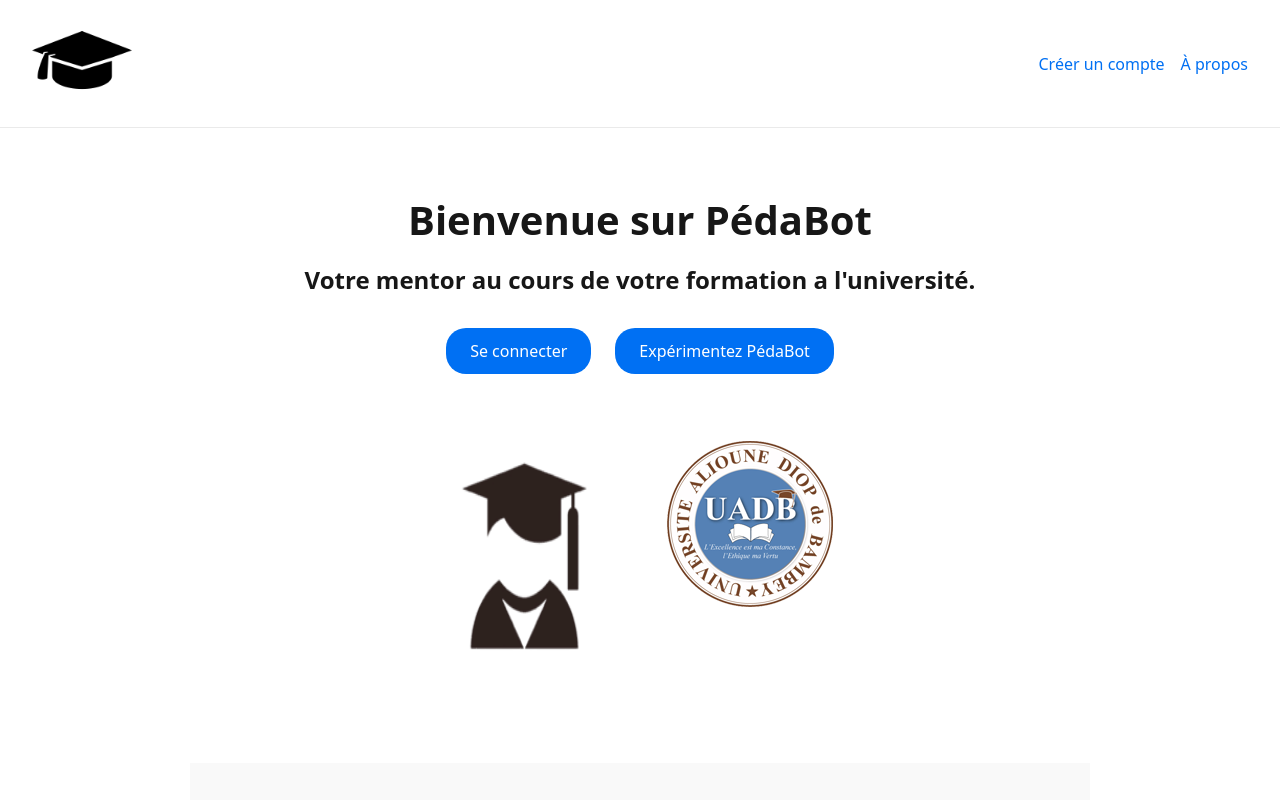
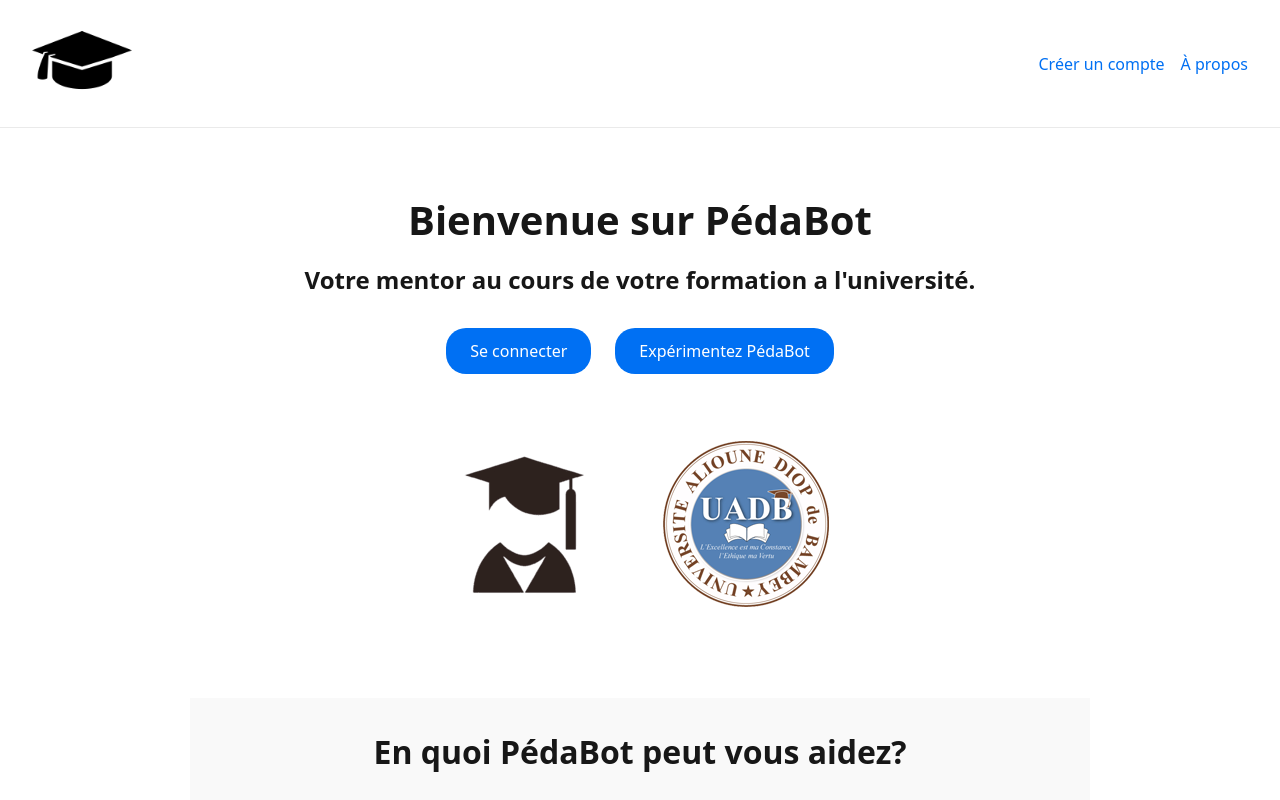
Before and after one commit to Ibrahima580/prototypef, a Next.js app: page / in a window 1280 px wide. Shown: the top 800 px of the page. Built offline with nearby package versions, Linux system fonts and the light colour scheme.

Commit message:
Update page.tsx

```diff
--- a/app/page.tsx
+++ b/app/page.tsx
@@ -23,7 +23,7 @@
           <Link href="/essaie" className={styles.button}>Expérimentez PédaBot</Link>
         </div>
         <div className={styles.logos}>
-          <Image src="/icone.png" alt="Logo" width={180} height={245} />
+          <Image src="/icone.png" alt="Logo" width={172} height={180} />
           <Image src="/UADB.png" alt="Logo" width={207} height={180} />
         </div>
         <section id="presentation" className={styles.presentationSection}>
```
